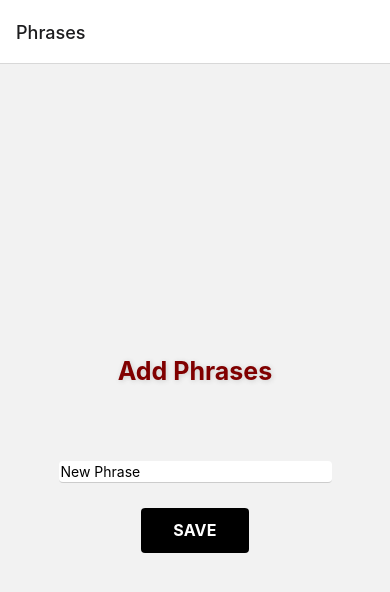
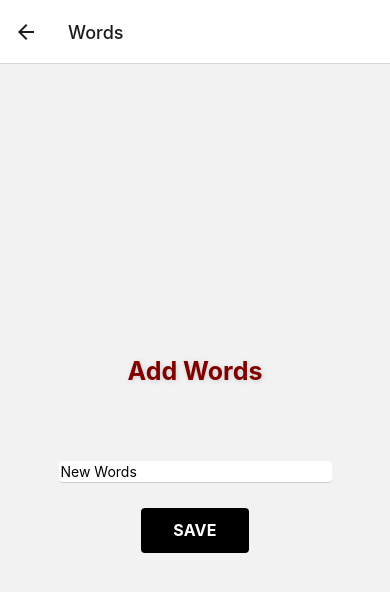
Before and after one commit to PedrinskyXV/ciegosxd, a React Native app: screen /Words in a window 390 px wide. Shown: the top 592 px of the page. Built offline with nearby package versions, Linux system fonts and the light colour scheme.

Commit message:
Agregar Frases

```diff
--- a/App.js
+++ b/App.js
@@ -9,6 +9,7 @@ import Index from "./src/views/Index/index";
 import Home from "./src/views/Home/home";
 import Settings from "./src/views/Settings/settings";
 import Phrases from "./src/views/Send/phrases";
+import Words from "./src/views/Send/words";
 
 const Stack = createNativeStackNavigator();
 
@@ -16,7 +17,7 @@ export default function App() {
   return (
     <NavigationContainer>
       <Stack.Navigator>
-        {/*<Stack.Screen
+        <Stack.Screen
           name="Login"
           component={Login}
           options={{
@@ -30,7 +31,8 @@ export default function App() {
             }
           }}
         />
-        <Stack.Screen name="Register" component={Register} />*/}
+        <Stack.Screen name="Register" component={Register} />
+        <Stack.Screen name="Words" component={Words} />
         <Stack.Screen name="Phrases" component={Phrases} />
         <Stack.Screen name="Bienvenido" options={{headerShown: false}} component={Index} />
         <Stack.Screen name="Inicio" component={Home} />
--- /dev/null
+++ b/src/views/Send/words.js
@@ -0,0 +1,134 @@
+import { StatusBar } from "expo-status-bar";
+import React, {useState} from "react";
+import { StyleSheet, Pressable, Text, TextInput, View, Alert } from "react-native";
+
+import Firebase from '@database/firebase';
+const db = Firebase.firestore();
+
+export default function Words({navigation}) {
+    const initalState = {
+        words:"",
+    }
+
+    const [state, setState] = useState(initalState);
+
+    const handleChange = (name, value) => {
+        setState({ ...state, [name]: value});
+    };
+
+    const saveWords = async () => {
+        await db.collection('words').doc().set(state);
+        //navigation.navigate('Bienvenido');
+    }
+
+    return (
+        <View style={styles.container}>
+            <View style={styles.containerIn}>
+                    {<Text style={styles.titulo}> Add Words </Text>}
+                    <View style={styles.inputGroup}>
+                        <TextInput
+                            placeholder="New Words"
+                            onChangeText={(value) => handleChange("words", value)}
+                            value={state.words}
+                        />
+                    </View>
+                    <View>
+                        <Pressable style={styles.button} onPress={() => saveWords()}>
+                            <Text style={styles.text}>SAVE</Text>
+                        </Pressable>
+                    </View>
+                </View>
+                <StatusBar style="auto" />
+        </View>
+    );
+}
+
+const styles = StyleSheet.create({
+    container: {
+        flex: 1,
+        width: '100%',
+        height: '100%',
+        alignItems: 'center',
+        justifyContent: 'center',
+    },
+    containerIn: {
+        flex: 0.3,
+        width: '70%',
+        height: '100%',
+        alignItems: 'center',
+        justifyContent: 'center',
+    },
+    imageFondo: {
+        flex: 1,
+        width: '100%',
+        height: '100%',
+        alignItems: 'center',
+        justifyContent: 'center',
+        opacity: 0.8,
+    },
+    image: {
+        width: 150,
+        height: 150,
+        justifyContent: 'center',
+        alignItems: 'center',
+        marginBottom: 80,
+        opacity: 0.8,
+    },
+    titulo: {
+        fontSize: 25,
+        color: '#800000',
+        fontWeight: 'bold',
+        textShadowColor: '#CDCDCD',
+        textShadowOffset: { width: 1, height: 1 },
+        textShadowRadius: 5,
+        marginBottom: 50,
+    },
+    inputGroup: {
+        padding: 2,
+        marginTop: 25,
+        borderRadius: 4,
+        alignSelf: 'stretch',
+        backgroundColor: 'white',
+        borderBottomWidth: 1,
+        borderBottomColor: '#cccccc',
+    },
+    button: {
+        alignItems: 'center',
+        justifyContent: 'center',
+        paddingVertical: 12,
+        paddingHorizontal: 32,
+        borderRadius: 4,
+        elevation: 3,
+        backgroundColor: 'black',
+        marginTop: 25,
+    },
+    textRecord: {
+        fontSize: 16,
+        alignSelf: 'flex-end',
+        lineHeight: 21,
+        fontWeight: 'bold',
+        //letterSpacing: 0.25,
+        color: 'white',
+        textShadowColor: 'black',
+        textShadowOffset: { width: 1, height: 1 },
+        marginTop: 10,
+    },
+    text: {
+        fontSize: 16,
+        lineHeight: 21,
+        fontWeight: 'bold',
+        letterSpacing: 0.25,
+        color: 'white',
+        alignSelf: 'center',
+    },
+    footer: {
+        fontSize: 15,
+        color: 'white',
+        marginTop: 100,
+        textAlign: 'center',
+        fontWeight: 'bold',
+        textShadowColor: 'black',
+        textShadowOffset: { width: 1, height: 1 },
+        textShadowRadius: 7,
+    },
+});
```
Also changed, not shown: src/views/Advance/phase1.js (added), src/views/Advance/phase2.js (added), 1 other file (tests, documents, lock files or other folders).
